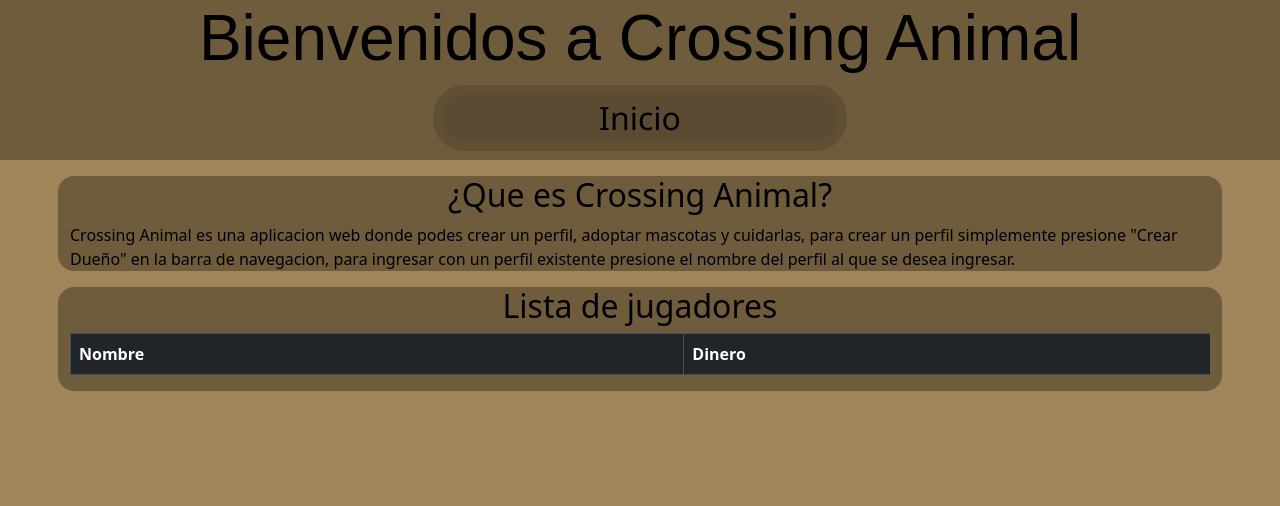
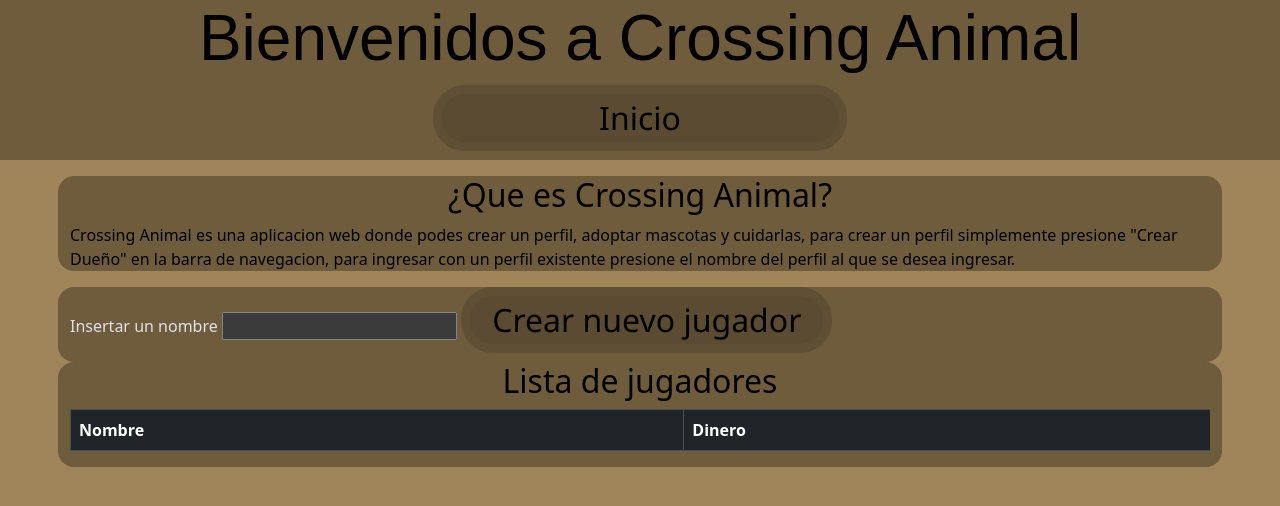
Before and after one commit to Tomas30022/TP2, a plain HTML site: page frontend/inicio.html in a window 1280 px wide. Drawn offline with nearby package versions, Linux system fonts and the light colour scheme; no server answers.

Commit message:
pagina inicio

```diff
--- a/frontend/inicio.html
+++ b/frontend/inicio.html
@@ -25,6 +25,16 @@
             <p>
                 Crossing Animal es una aplicacion web donde podes crear un perfil, adoptar mascotas y cuidarlas, para crear un perfil simplemente presione "Crear Dueño" en la barra de navegacion, para ingresar con un perfil existente presione el nombre del perfil al que se desea ingresar.
             </p>
+        </div>
+
+        <div class="page-content">
+            <div class="container-xl">
+                <form method="post">
+                    <label for="name">Insertar un nombre</label>
+                    <input name="name" id="name" value="">
+                    <button type="button" onclick='crear_jugador(document.getElementById("name").value)'>Crear nuevo jugador</button>
+                </form>
+            </div>
         </div>
 
         <div class="container-xl">
@@ -68,7 +78,7 @@
                 const item = document.createElement("td");
                 item.setAttribute("Class", "col-6 col-md-4 col-lg-3 col-xl-2");
                 console.log(content[index].nombre);
-                item.innerHTML = `<a href="dueños/?id=${content[index].id}" target="_blank">${content[index].nombre}</a>`;
+                item.innerHTML = `<a href="dueños/?id=${content[index].id}" target="">${content[index].nombre}</a>`;
                 const item2 = document.createElement("td");
                 item2.setAttribute("Class", "col-6 col-md-4 col-lg-3 col-xl-2");
                 console.log(content[index].dinero);
@@ -77,6 +87,19 @@
                 row.append(item);
                 row.append(item2);
             }
+        }
+
+        function parse_creacion(content) {
+            console.log(content);
+        }
+
+        function crear_jugador(nombre) {
+            console.log(nombre);
+
+            fetch("http://localhost:5000/dueños/"+nombre, {method: "POST"})
+            .then(response_received)
+            .then(parse_creacion)
+            .catch(request_error)
         }
 
         function request_error(error) {
```
